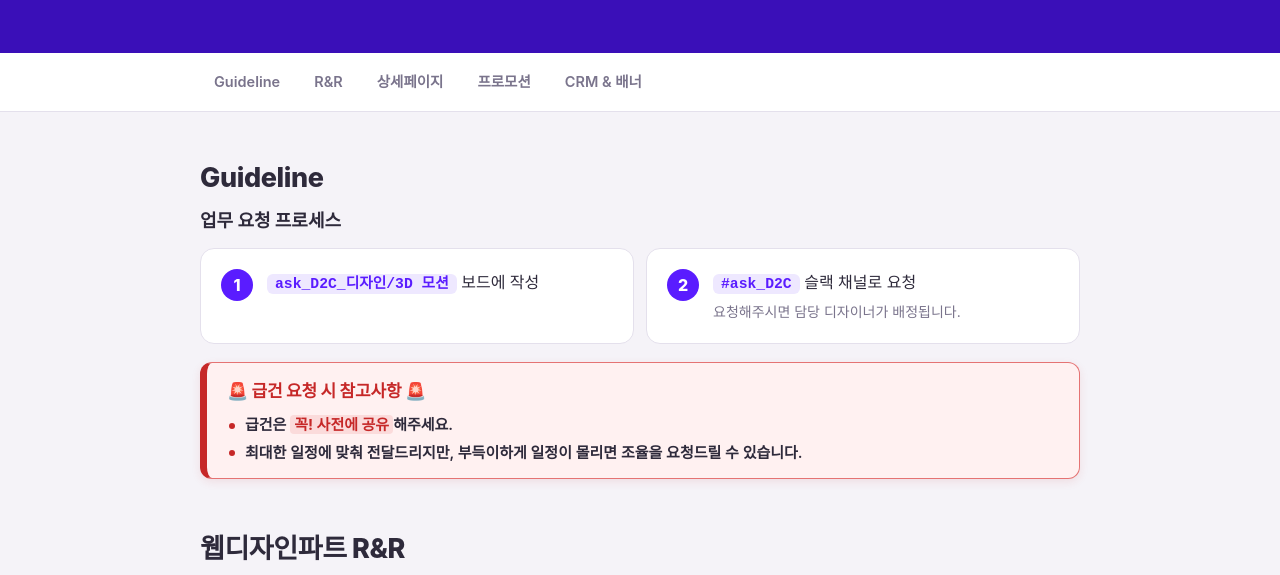
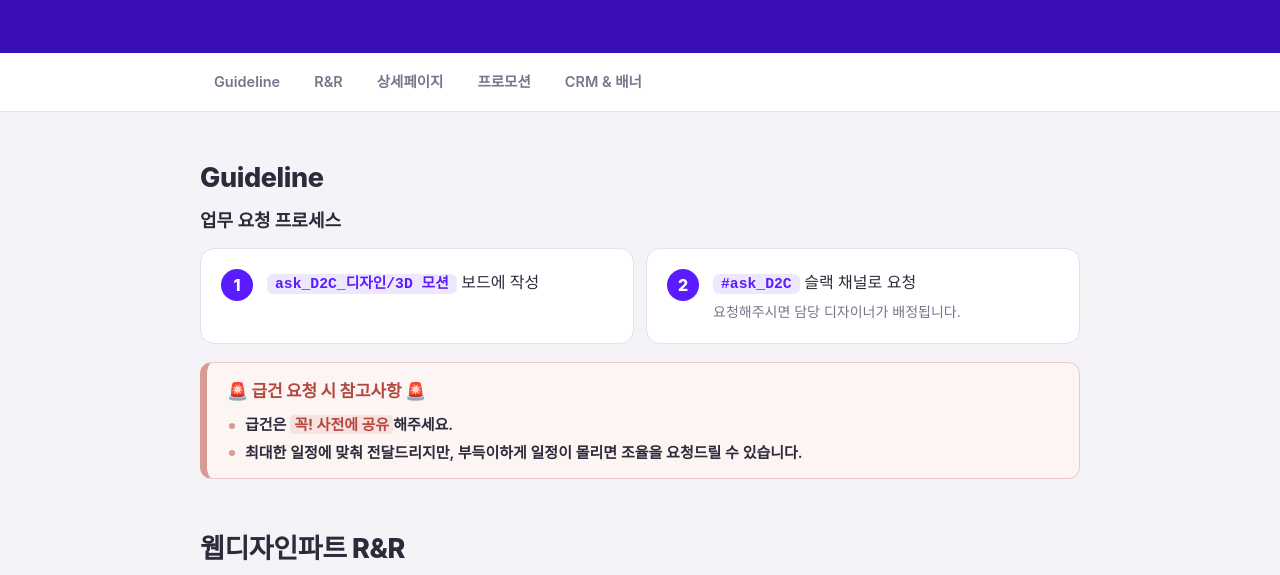
Before and after one commit to olitdesign/d2c_design, a plain HTML site: page index.html in a window 1280 px wide. Shown: the part 190-765 px from the top of the page. Drawn offline with Linux system fonts and the light colour scheme; a web font is replaced by a local one.

Commit message:
Add files via upload

```diff
--- a/index.html
+++ b/index.html
@@ -9,13 +9,13 @@
 :root{
   --bg:#F5F3F8; --surface:#FFFFFF; --ink:#2E2A3B; --muted:#7A748C; --line:#E4E0EC;
   --violet:#5A1CFF; --violet-soft:#EEE8FF; --mid:#9B7BFF; --sage:#CBFF3D; --sage-ink:#2B3A00;
-  --red:#C62828; --red-bg:#FFF1F1; --red-line:#E57373;
+  --red:#B5473F; --red-bg:#FCF5F4; --red-line:#EBCBC7; --red-bar:#D99A94;
 }
 @media (prefers-color-scheme: dark){
   :root{
     --bg:#1B1826; --surface:#252233; --ink:#EEEBF5; --muted:#A8A2BC; --line:#3A3550;
     --violet:#9B7BFF; --violet-soft:#2E2A42; --mid:#6F4DFF; --sage:#CBFF3D; --sage-ink:#2B3A00;
-    --red:#FF8A8A; --red-bg:#3A2125; --red-line:#C95C5C;
+    --red:#F0A5A0; --red-bg:#33272B; --red-line:#5E3F44; --red-bar:#A8686A;
   }
 }
 *{box-sizing:border-box;margin:0;padding:0}
@@ -51,12 +51,12 @@ h3{font-size:18px;font-weight:700;margin:4px 0 12px}
 code.chip{background:var(--violet-soft);color:var(--violet);padding:2px 8px;border-radius:6px;font-weight:600;font-size:.92em}
 
 /* 강조 박스 (급건 / 프로모션 유의사항 공용) */
-.alert{margin-top:18px;background:var(--red-bg);border:1.5px solid var(--red-line);border-left:7px solid var(--red);border-radius:12px;padding:14px 20px;box-shadow:0 3px 10px rgba(198,40,40,.1)}
+.alert{margin-top:18px;background:var(--red-bg);border:1.5px solid var(--red-line);border-left:7px solid var(--red-bar);border-radius:12px;padding:14px 20px;}
 .alert .title{display:block;color:var(--red);font-size:17px;font-weight:800;text-align:left;margin-bottom:8px;letter-spacing:-.01em}
 .alert ul{list-style:none}
 .alert li{position:relative;padding-left:18px;margin-top:4px;font-weight:600;font-size:15px;line-height:1.55}
-.alert li::before{content:"";position:absolute;left:2px;top:.65em;width:6px;height:6px;border-radius:50%;background:var(--red)}
-.alert b{color:var(--red);background:rgba(229,115,115,.18);padding:0 4px;border-radius:4px}
+.alert li::before{content:"";position:absolute;left:2px;top:.65em;width:6px;height:6px;border-radius:50%;background:var(--red-bar)}
+.alert b{color:var(--red);background:rgba(217,154,148,.2);padding:0 4px;border-radius:4px}
 
 .designers{display:flex;gap:12px;flex-wrap:wrap;margin-bottom:18px}
 .person{display:flex;align-items:center;gap:10px;background:var(--surface);border:1px solid var(--line);border-radius:999px;padding:10px 22px;font-weight:700}
```
